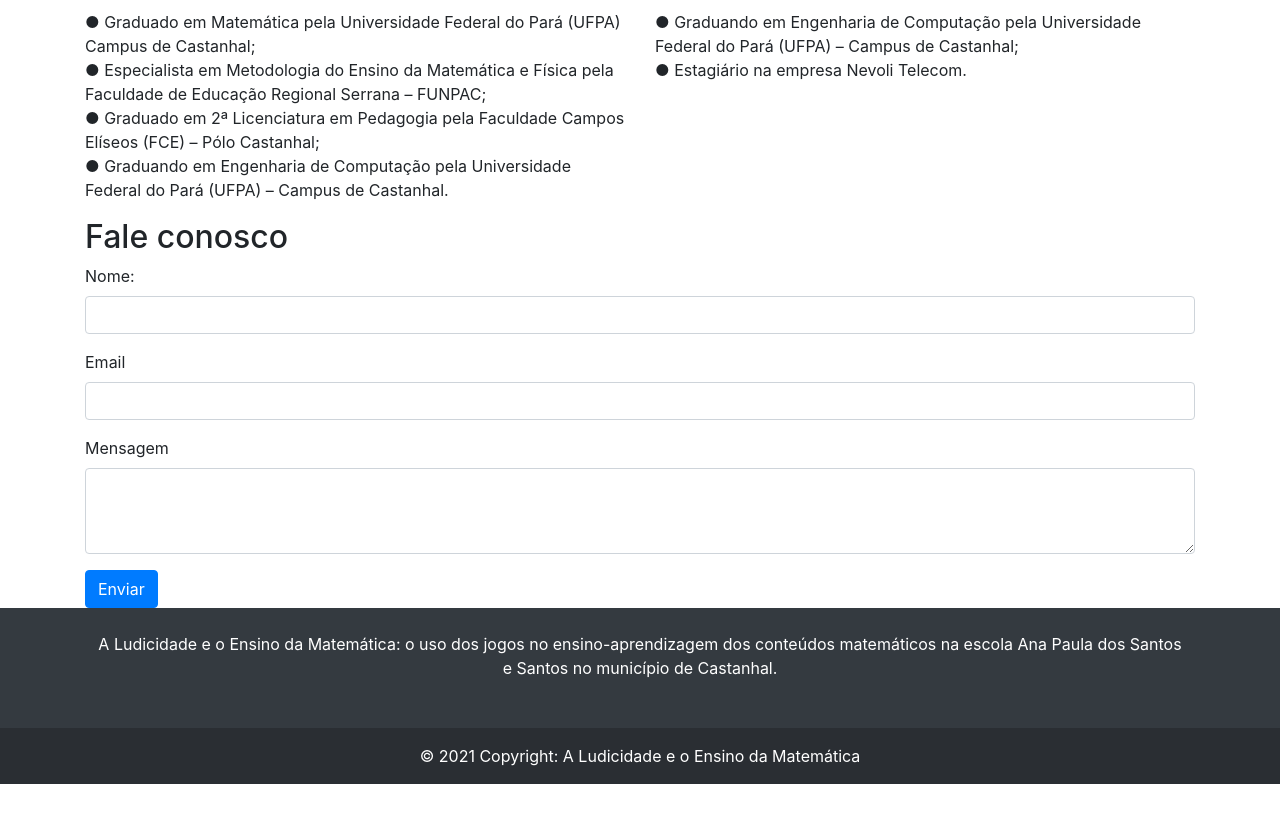
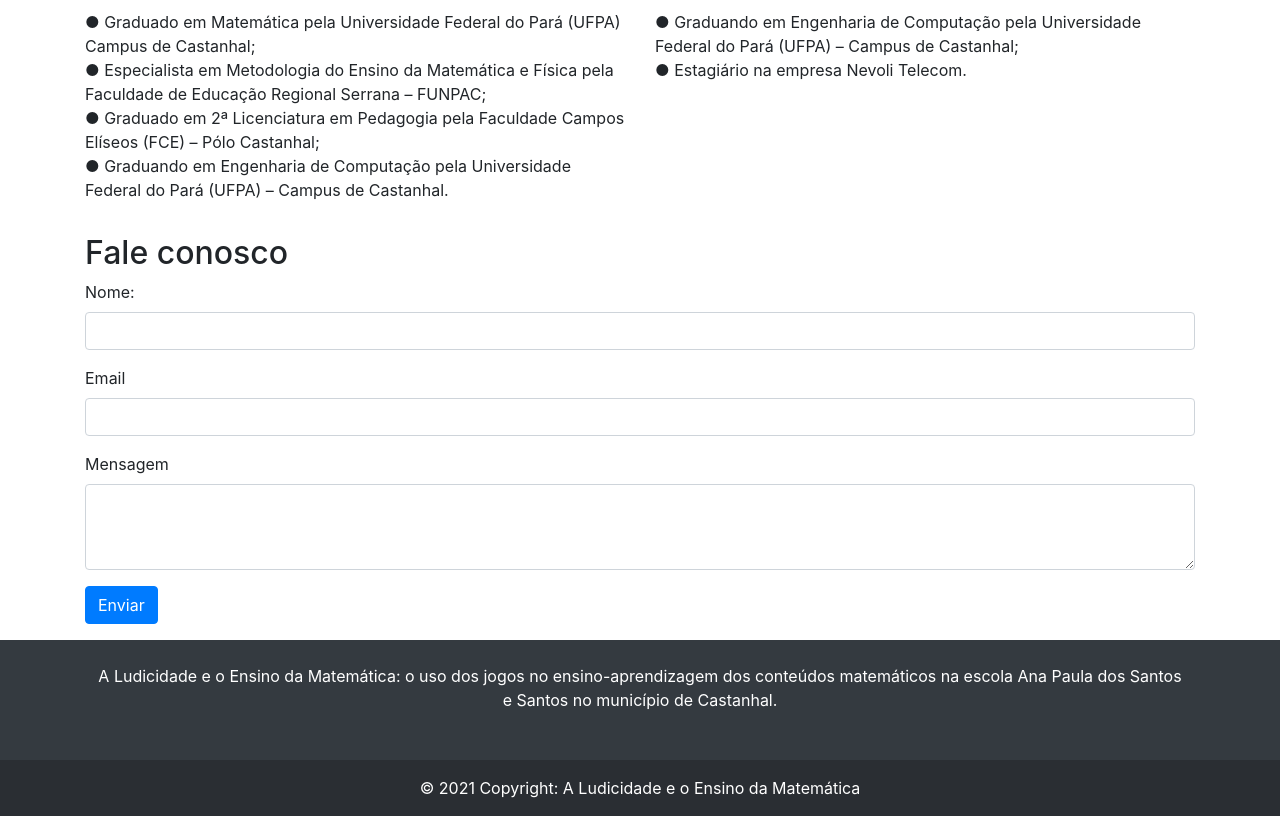
Before and after one commit to WeversonCelio/ludmat, a Django app: page /sobre/ in a window 1280 px wide. Shown: the part 477-1293 px from the top of the page. Before the commit the page ends 1261 px from the top, so only its background shows below. Run offline with Django 3.2, Linux system fonts and the light colour scheme; some libraries are stand-ins or nearby versions.

Commit message:
espacamento estetico

```diff
--- a/templates/post/sobre.html
+++ b/templates/post/sobre.html
@@ -61,6 +61,13 @@
 </div>
 <!-- LINHA 2 LINHA 2 LINHA 2 -->
 
+ <!-- linha de espacamento -->
+ <div class="row">
+  <div class="col-12">
+    <p></p>
+  </div>
+</div>
+<!-- linha de espacamento -->
 
 
 
@@ -87,6 +94,13 @@
       <button type="submit" class="btn btn-primary">Enviar</button>
     </form>
 
+ <!-- linha de espacamento -->
+ <div class="row">
+  <div class="col-12">
+    <p></p>
+  </div>
+</div>
+<!-- linha de espacamento -->
 
 
 
```
